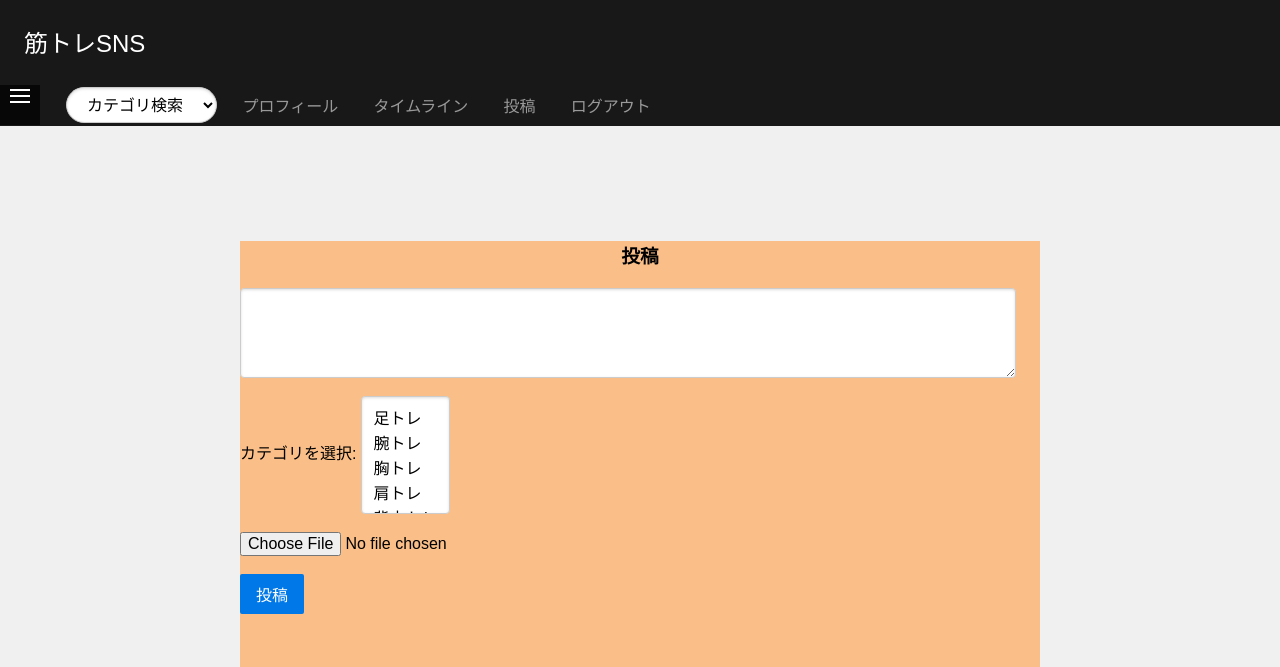
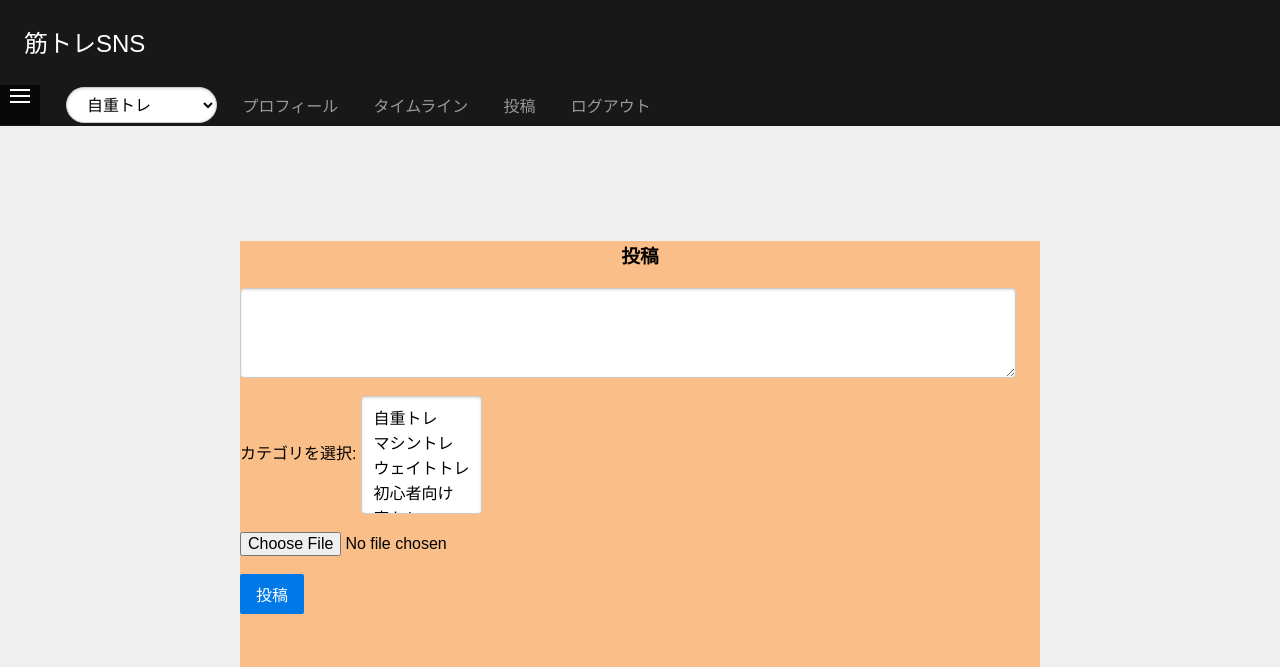
Before and after one commit to NishiKaichi/MuscleMate, a Flask app: page /write in a window 1280 px wide. Shown: the top 667 px of the page. Run offline with Flask 3, Linux system fonts and the light colour scheme; a user stored in the database is signed in.

Commit message:
ミス修正とカテゴリ追加

```diff
--- a/kintoresns/templates/category.html
+++ b/kintoresns/templates/category.html
@@ -34,7 +34,7 @@
     {% for post in posts %}
         <div class="post">
         {{ post.content | linebreaks }}
-        <p>カテゴリ: {{ post.category | join(', ') }}</p>
+        <p>カテゴリ: {{ post.category}}</p>
         {% if post.image_path %}
         <br><img src="{{ url_for('static', filename='uploads/' ~ post.image_path) }}" alt="Image">
         {% endif %}
--- a/kintoresns/templates/layout_login.html
+++ b/kintoresns/templates/layout_login.html
@@ -21,13 +21,19 @@
                 <!-- カテゴリ選択フォーム -->
                 <form class="pure-form" action="{{ url_for('category_posts', category_name='all') }}" method="GET">
                     <select name="category" class="pure-input-rounded" onchange="window.location.href='/category/' + this.value;">
-                        <option value="all">カテゴリ検索</option>
+                        <option value="自重トレ">自重トレ</option>
+                        <option value="マシントレ">マシントレ</option>
+                        <option value="ウェイトトレ">ウェイトトレ</option>
+                        <option value="初心者向け">初心者向け</option>
+                        <option value="家トレ">家トレ</option>
                         <option value="足トレ">足トレ</option>
                         <option value="腕トレ">腕トレ</option>
                         <option value="胸トレ">胸トレ</option>
                         <option value="肩トレ">肩トレ</option>
                         <option value="背中トレ">背中トレ</option>
                         <option value="全身トレ">全身トレ</option>
+                        <option value="体幹トレ">体幹トレ</option>
+                        <option value="ストレッチ">ストレッチ</option>
                         <option value="有酸素">有酸素</option>
                         <option value="その他">その他</option>
                         <!-- 他のカテゴリを追加 -->
--- a/kintoresns/templates/users.html
+++ b/kintoresns/templates/users.html
@@ -51,7 +51,7 @@
     {% for post in posts %}
       <div class="post">
         {{ post.content | linebreaks }}
-        <p>カテゴリ: {{ post.category | join(', ') }}</p>
+        <p>カテゴリ: {{ post.category}}</p>
         {% if post.image_path %}
         <br><img src="{{ url_for('static', filename='uploads/' ~ post.image_path) }}" alt="Image">
         {% endif %}
--- a/kintoresns/templates/write_form.html
+++ b/kintoresns/templates/write_form.html
@@ -7,12 +7,19 @@
       <br><br>
       <label for="category">カテゴリを選択:</label>
       <select id="category" name="category" multiple>
+          <option value="自重トレ">自重トレ</option>
+          <option value="マシントレ">マシントレ</option>
+          <option value="ウェイトトレ">ウェイトトレ</option>
+          <option value="初心者向け">初心者向け</option>
+          <option value="家トレ">家トレ</option>
           <option value="足トレ">足トレ</option>
           <option value="腕トレ">腕トレ</option>
           <option value="胸トレ">胸トレ</option>
           <option value="肩トレ">肩トレ</option>
           <option value="背中トレ">背中トレ</option>
           <option value="全身トレ">全身トレ</option>
+          <option value="体幹トレ">体幹トレ</option>
+          <option value="ストレッチ">ストレッチ</option>
           <option value="有酸素">有酸素</option>
           <option value="その他">その他</option>
           <!-- 他のカテゴリを追加 -->
```
